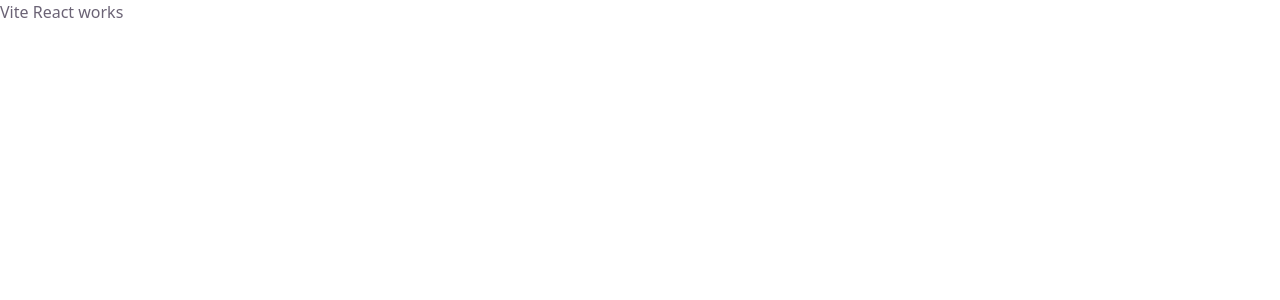
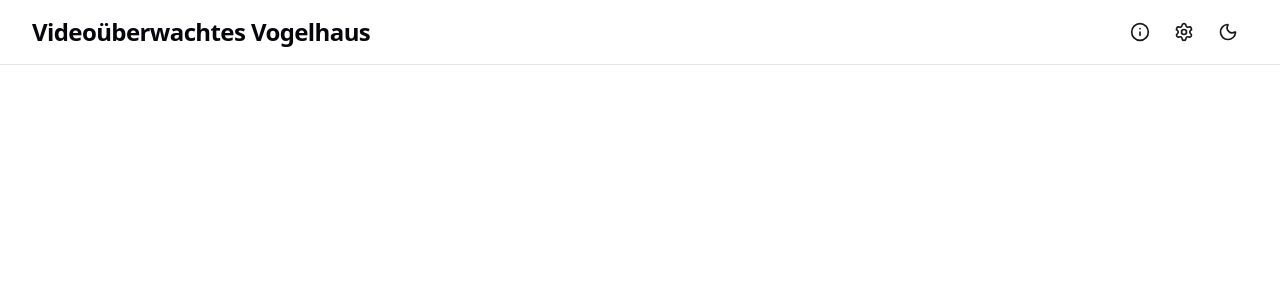
Before and after one commit to Geocrack/Videoueberwachtes-Vogelhaus, a React (Vite) app in the folder frontend/: page / in a window 1280 px wide. Shown: the top 300 px of the page. Built offline with nearby package versions, Linux system fonts and the light colour scheme.

Commit message:
add default header with darkmode theme toggle

```diff
--- a/frontend/index.html
+++ b/frontend/index.html
@@ -4,6 +4,18 @@
     <meta charset="UTF-8" />
     <meta name="viewport" content="width=device-width, initial-scale=1.0" />
     <title>Videoüberwachtes Vogelhaus</title>
+    <script>
+      // Runs before the first paint so dark-mode users never see a white flash.
+      // Keep the storage key in sync with src/hooks/use-theme.ts
+      (function () {
+        var stored = null;
+        try { stored = localStorage.getItem('theme'); } catch (e) { /* private mode */ }
+        document.documentElement.dataset.theme =
+          stored === 'light' || stored === 'dark'
+            ? stored
+            : (window.matchMedia('(prefers-color-scheme: dark)').matches ? 'dark' : 'light');
+      })();
+    </script>
   </head>
   <body>
     <div id="root"></div>
--- a/frontend/package.json
+++ b/frontend/package.json
@@ -11,6 +11,7 @@
   },
   "dependencies": {
     "@tailwindcss/vite": "^4.3.3",
+    "lucide-react": "^1.30.0",
     "react": "^19.2.8",
     "react-dom": "^19.2.8",
     "tailwindcss": "^4.3.3"
@@ -21,6 +22,7 @@
     "@types/react": "^19.2.17",
     "@types/react-dom": "^19.2.3",
     "@vitejs/plugin-react": "^6.0.4",
+    "daisyui": "^5.7.16",
     "eslint": "^10.8.0",
     "eslint-plugin-react-hooks": "^7.1.1",
     "eslint-plugin-react-refresh": "^0.5.3",
--- a/frontend/src/App.tsx
+++ b/frontend/src/App.tsx
@@ -1,6 +1,10 @@
+import Header from "./components/header.tsx";
+
 function App() {
     return (
-        <span>Vite React works</span>
+        <div>
+            <Header />
+        </div>
     )
 }
 
--- /dev/null
+++ b/frontend/src/components/header.tsx
@@ -0,0 +1,39 @@
+import { Info, Settings } from 'lucide-react'
+
+import ThemeToggle from './theme-toggle.tsx'
+
+function Header() {
+    return (
+        <header className="sticky top-0 z-30 w-full border-b border-border bg-bg/85 backdrop-blur">
+            <div className="mx-auto flex h-14 max-w-7xl items-center gap-2 px-3 sm:h-16 sm:gap-3 sm:px-6 lg:px-8 2xl:max-w-[96rem]">
+                <h1 className="min-w-0 flex-1 truncate text-base font-semibold tracking-tight text-heading sm:text-lg md:text-xl lg:text-2xl">
+                    Videoüberwachtes Vogelhaus
+                </h1>
+
+                <nav aria-label="Hauptaktionen" className="flex shrink-0 items-center gap-0.5 sm:gap-1">
+                    <button
+                        type="button"
+                        title="Über dieses Projekt"
+                        aria-label="Über dieses Projekt"
+                        className="btn btn-ghost btn-circle btn-sm sm:btn-md"
+                    >
+                        <Info className="size-5" aria-hidden="true" />
+                    </button>
+
+                    <button
+                        type="button"
+                        title="Einstellungen"
+                        aria-label="Einstellungen"
+                        className="btn btn-ghost btn-circle btn-sm sm:btn-md"
+                    >
+                        <Settings className="size-5" aria-hidden="true" />
+                    </button>
+
+                    <ThemeToggle />
+                </nav>
+            </div>
+        </header>
+    )
+}
+
+export default Header;
--- /dev/null
+++ b/frontend/src/components/theme-toggle.tsx
@@ -0,0 +1,30 @@
+import { Moon, Sun } from 'lucide-react'
+
+import { useTheme } from '../hooks/use-theme.ts'
+
+type ThemeToggleProps = {
+    className?: string
+}
+
+function ThemeToggle({ className = '' }: ThemeToggleProps) {
+    const { theme, toggleTheme } = useTheme()
+
+    const isDark = theme === 'dark'
+    const label = isDark ? 'Zum hellen Design wechseln' : 'Zum dunklen Design wechseln'
+
+    return (
+        <button
+            type="button"
+            onClick={toggleTheme}
+            title={label}
+            aria-label={label}
+            className={`btn btn-ghost btn-circle btn-sm sm:btn-md ${className}`}
+        >
+            {isDark
+                ? <Sun className="size-5" aria-hidden="true" />
+                : <Moon className="size-5" aria-hidden="true" />}
+        </button>
+    )
+}
+
+export default ThemeToggle
--- /dev/null
+++ b/frontend/src/hooks/use-theme.ts
@@ -0,0 +1,50 @@
+import { useCallback, useEffect, useState } from 'react'
+
+export type Theme = 'light' | 'dark'
+
+const STORAGE_KEY = 'theme'
+const DARK_QUERY = '(prefers-color-scheme: dark)'
+
+function readStoredTheme(): Theme | null {
+    try {
+        const stored = localStorage.getItem(STORAGE_KEY)
+        return stored === 'light' || stored === 'dark' ? stored : null
+    } catch {
+        return null
+    }
+}
+
+function readSystemTheme(): Theme {
+    return window.matchMedia(DARK_QUERY).matches ? 'dark' : 'light'
+}
+
+export function useTheme() {
+    const [theme, setThemeState] = useState<Theme>(() => readStoredTheme() ?? readSystemTheme())
+
+    useEffect(() => {
+        document.documentElement.dataset.theme = theme
+    }, [theme])
+
+    useEffect(() => {
+        if (readStoredTheme() !== null) return
+
+        const query = window.matchMedia(DARK_QUERY)
+        const onChange = (event: MediaQueryListEvent) => setThemeState(event.matches ? 'dark' : 'light')
+        query.addEventListener('change', onChange)
+        return () => query.removeEventListener('change', onChange)
+    }, [theme])
+
+    const setTheme = useCallback((next: Theme) => {
+        try {
+            localStorage.setItem(STORAGE_KEY, next)
+        } catch {
+        }
+        setThemeState(next)
+    }, [])
+
+    const toggleTheme = useCallback(() => {
+        setTheme(theme === 'dark' ? 'light' : 'dark')
+    }, [theme, setTheme])
+
+    return { theme, setTheme, toggleTheme }
+}
--- a/frontend/src/index.css
+++ b/frontend/src/index.css
@@ -1,4 +1,7 @@
 @import "tailwindcss";
+@plugin "daisyui" {
+  themes: light --default, dark --prefersdark;
+}
 
 @theme {
   --color-bg: #ffffff;
@@ -12,24 +15,16 @@
   --font-mono: ui-monospace, Consolas, monospace;
 }
 
-@media (prefers-color-scheme: dark) {
-  :root {
+html[data-theme="dark"] {
   --color-bg: #16171d;
   --color-surface: #1f2028;
   --color-border: #2e303a;
   --color-text: #9ca3af;
   --color-heading: #f3f4f6;
   --color-accent: #c084fc;
-
-    --font-sans: system-ui, 'Segoe UI', Roboto, sans-serif;
-  }
 }
 
 @layer base {
-  html {
-    color-scheme: light dark;
-  }
-
   body {
     background-color: var(--color-bg);
     color: var(--color-text);
```
Also changed, not shown: 1 other file (tests, documents, lock files or other folders). Lines whose indentation alone changed are shown as unchanged.
